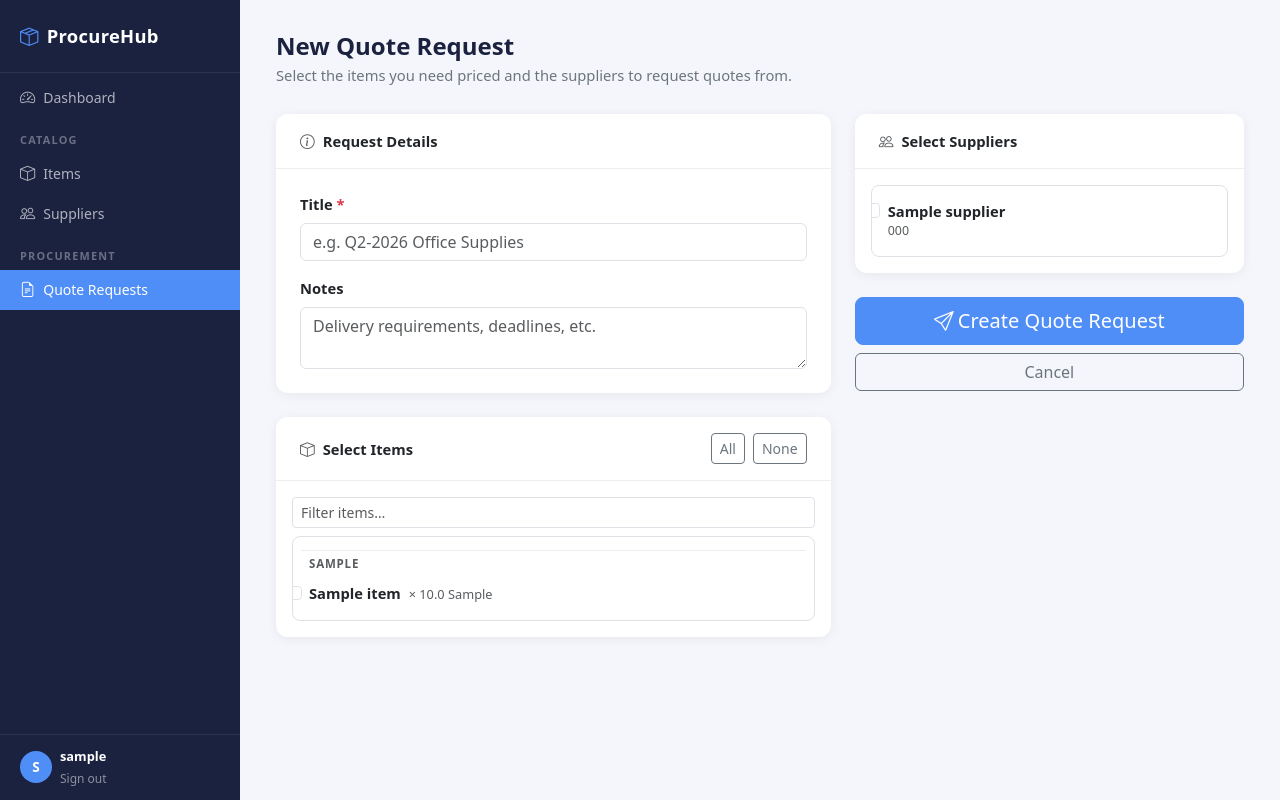
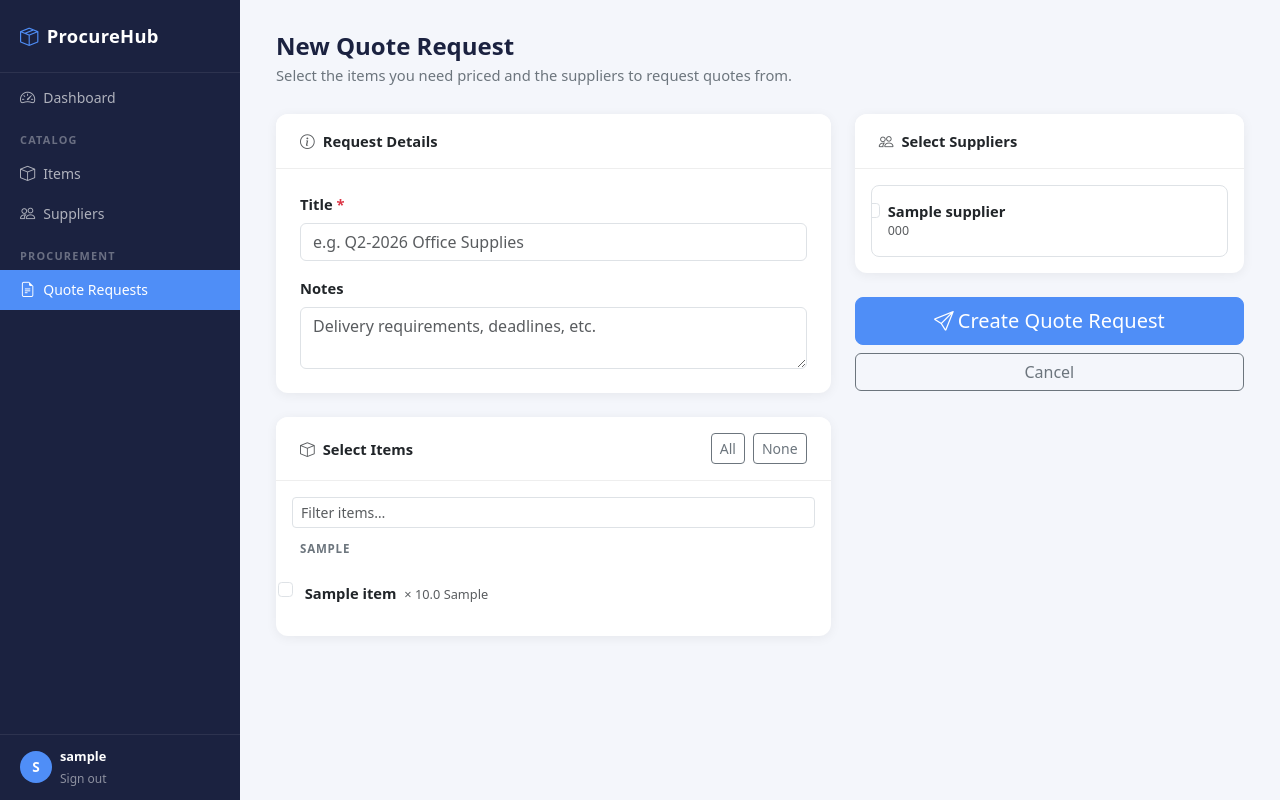
Before and after one commit to cnathani-dev/procurehub, a Flask app: page /quotes/create in a window 1280 px wide. Run offline with Flask 3, Linux system fonts and the light colour scheme; the visitor is signed in with stand-in values (Sample User, id 1); tables that the repository leaves empty hold one stand-in row (values such as "Sample post").

Commit message:
Fix checkbox visibility and improve category grouping in quote request
- Remove `w-100` class from labels to prevent checkbox cutoff
- Add proper flex layout for item check rows with better spacing
- Create `.category-header` class for consistent category styling
- Improve checkbox alignment and padding in item selection list
- Ensure checkboxes remain fully visible and clickable

Categories are now clearly grouped with proper visual separation.

Co-Authored-By: Claude Haiku 4.5 <noreply@anthropic.com>

```diff
--- a/templates/base.html
+++ b/templates/base.html
@@ -83,6 +83,42 @@
     .check-group { max-height: 320px; overflow-y: auto; border: 1px solid #dee2e6; border-radius: 8px; padding: .5rem; }
     .check-group .form-check { padding: .35rem .5rem; border-radius: 6px; }
     .check-group .form-check:hover { background: #f8f9fa; }
+
+    /* ── Item selection list ── */
+    .item-check-row {
+      padding: 0.5rem 0.5rem !important;
+      margin: 0.25rem 0;
+      border-radius: 6px;
+      display: flex;
+      align-items: flex-start;
+      transition: background 0.15s;
+    }
+    .item-check-row:hover { background: #f8f9fa; }
+    .item-check-row .form-check-input {
+      margin-top: 0.3rem;
+      margin-right: 0.75rem;
+      flex-shrink: 0;
+    }
+    .item-check-row .form-check-label {
+      flex-grow: 1;
+      margin: 0;
+      padding: 0.25rem 0;
+    }
+    .category-header {
+      font-size: 0.72rem;
+      text-transform: uppercase;
+      letter-spacing: 0.8px;
+      font-weight: 700;
+      color: #6c757d;
+      padding: 0.75rem 0.5rem 0.5rem;
+      margin-top: 0.5rem;
+      border-top: 1px solid #e9ecef;
+    }
+    .category-header:first-child {
+      margin-top: 0;
+      border-top: none;
+      padding-top: 0.25rem;
+    }
 
     /* ── Description Formatting ── */
     .description-display {
--- a/templates/quotes/create.html
+++ b/templates/quotes/create.html
@@ -39,13 +39,13 @@
         <input type="text" id="itemSearch" class="form-control form-control-sm mb-2"
                placeholder="Filter items…"/>
         {% if items %}
-        <div class="check-group" id="itemCheckGroup">
+        <div id="itemCheckGroup">
           {% set ns = namespace(current_cat=None) %}
           {% for item in items %}
             {% if item.category != ns.current_cat %}
               {% set ns.current_cat = item.category %}
               {% if ns.current_cat %}
-              <div class="px-2 py-1 text-muted" style="font-size:.72rem;text-transform:uppercase;letter-spacing:.8px;font-weight:700;border-top:1px solid #eee;margin-top:.3rem;">
+              <div class="category-header">
                 {{ ns.current_cat }}
               </div>
               {% endif %}
@@ -53,7 +53,7 @@
             <div class="form-check item-check-row">
               <input class="form-check-input item-check" type="checkbox"
                      name="item_ids" value="{{ item.id }}" id="item{{ item.id }}"/>
-              <label class="form-check-label w-100" for="item{{ item.id }}" style="cursor:pointer;">
+              <label class="form-check-label" for="item{{ item.id }}" style="cursor:pointer;">
                 <span class="fw-600" style="font-weight:600;">{{ item.name }}</span>
                 {% if item.qty %}<span class="text-muted ms-1" style="font-size:.8rem;">× {{ item.qty }}{{ ' ' + item.unit if item.unit else '' }}</span>{% endif %}
               </label>
```
